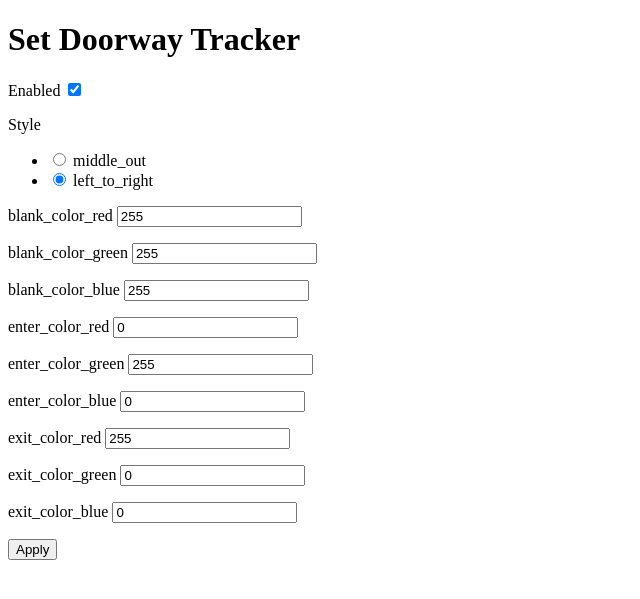
After one commit to RieCo432/sicrib, a Flask app: page /setdoorwaytracker in a window 1280 px wide. The commit adds this page. Shown: the top 599 px of the page, without its empty margins (0-640 px from the left). Run offline with Flask 2, Linux system fonts and the light colour scheme.

Commit message:
added doorway tracker config page

```diff
--- a/share/fx_config.json
+++ b/share/fx_config.json
@@ -1 +1 @@
-{"enabled": true, "effect": "hue_color_span_horizontal", "effect_params": {"start_index": 0, "starting_hue": 120.0, "ending_hue": 240.0, "speed": 10, "compress": 2}, "addons": [{"name": "doorway_tracker", "enabled": true, "style": "middle_out", "blank_color": [255, 255, 255], "enter_color": [0, 255, 0], "exit_color": [255, 0, 0]}]}
+{"enabled": true, "effect": "hue_color_span_horizontal", "effect_params": {"start_index": 0, "starting_hue": 120.0, "ending_hue": 240.0, "speed": 10, "compress": 2}, "addons": [{"name": "doorway_tracker", "enabled": true, "style": "left_to_right", "blank_color": [255, 255, 255], "enter_color": [0, 255, 0], "exit_color": [255, 0, 0]}]}
--- a/web-server/app.py
+++ b/web-server/app.py
@@ -1,7 +1,7 @@
 #! /usr/bin/python
 
 from flask import Flask, render_template, flash, redirect, url_for
-from forms import HueColorSpanForm
+from forms import HueColorSpanForm, DoorwayTrackerForm
 import json
 import os
 
@@ -20,12 +20,22 @@ fx_params = {"hue_color_span": {
 
 fx_config_path = os.path.join(os.path.dirname(os.path.abspath(__file__)), os.pardir, "share", "fx_config.json")
 
+
 def get_current_fx_data():
-    return json.load(open(fx_config_path, "r"))
+    while True:
+        try:
+            return json.load(open(fx_config_path, "r"))
+        except ValueError:
+            pass
 
 
 def set_current_fx_data(fx_config):
-    json.dump(fx_config, open(fx_config_path, "w"))
+    while True:
+        try:
+            json.dump(fx_config, open(fx_config_path, "w"))
+            break
+        except ValueError:
+            pass
 
 
 @app.route("/")
@@ -106,6 +116,63 @@ def set_christmas_animation():
     set_current_fx_data(fx_config)
     return redirect(url_for('index'))
 
+@app.route("/setdoorwaytracker", methods=["GET", "POST"])
+def set_doorway_tracker():
+    current_addons = []
+    form = DoorwayTrackerForm()
+    current_fx_config = get_current_fx_data()
+    current_doorway_config = {"name": "doorway_tracker",
+                              "enabled": True,
+                              "style": "middle_out",
+                              "blank_color": (0, 0, 0),
+                              "enter_color": (0, 255, 0),
+                              "exit_color": (255, 0, 0)}
+
+    for addon in current_fx_config["addons"]:
+        if addon["name"] != "doorway_tracker":
+            current_addons.append(addon)
+        else:
+            current_doorway_config = addon
+
+    if form.validate_on_submit():
+        flash("Doorway Tracker Config updated")
+        current_doorway_config["enabled"] = form.enabled.data
+        current_doorway_config["style"] = form.style.data
+        current_doorway_config["blank_color"] = (form.blank_color_red.data, form.blank_color_green.data,
+                                                 form.blank_color_blue.data)
+        current_doorway_config["enter_color"] = (form.enter_color_red.data, form.enter_color_green.data,
+                                                 form.enter_color_blue.data)
+        current_doorway_config["exit_color"] = (form.exit_color_red.data, form.exit_color_green.data,
+                                                form.exit_color_blue.data)
+
+        current_addons.append(current_doorway_config)
+        current_fx_config["addons"] = current_addons
+        set_current_fx_data(current_fx_config)
+
+        return redirect(url_for("index"))
+
+    else:
+        form.enabled.data = current_doorway_config["enabled"]
+        form.style.data = current_doorway_config["style"]
+
+        blank_color = current_doorway_config["blank_color"]
+        form.blank_color_red.data = blank_color[0]
+        form.blank_color_green.data = blank_color[1]
+        form.blank_color_blue.data = blank_color[2]
+
+        enter_color = current_doorway_config["enter_color"]
+        form.enter_color_red.data = enter_color[0]
+        form.enter_color_green.data = enter_color[1]
+        form.enter_color_blue.data = enter_color[2]
+
+        exit_color = current_doorway_config["exit_color"]
+        form.exit_color_red.data = exit_color[0]
+        form.exit_color_green.data = exit_color[1]
+        form.exit_color_blue.data = exit_color[2]
+
+        return render_template("doorway_tracker.html", form=form)
+
+
 
 if __name__ == "__main__":
     app.run(host="0.0.0.0", port=80, debug=True)
--- a/web-server/forms.py
+++ b/web-server/forms.py
@@ -1,5 +1,5 @@
 from flask_wtf import FlaskForm
-from wtforms import SubmitField, DecimalField, IntegerField
+from wtforms import SubmitField, DecimalField, IntegerField, BooleanField, RadioField, StringField
 #from wtforms.validators import DataRequired
 
 
@@ -10,3 +10,21 @@ class HueColorSpanForm(FlaskForm):
     speed = DecimalField("Speed") #, validators=[DataRequired()])
     compress = IntegerField("Compress") #, validators=[DataRequired()])
     submit = SubmitField("Apply")
+
+
+class DoorwayTrackerForm(FlaskForm):
+    enabled = BooleanField("Enabled")
+    style = RadioField("Style", choices=["middle_out", "left_to_right"])
+    blank_color_red = IntegerField("blank_color_red")
+    blank_color_green = IntegerField("blank_color_green")
+    blank_color_blue = IntegerField("blank_color_blue")
+
+    enter_color_red = IntegerField("enter_color_red")
+    enter_color_green = IntegerField("enter_color_green")
+    enter_color_blue = IntegerField("enter_color_blue")
+
+    exit_color_red = IntegerField("exit_color_red")
+    exit_color_green = IntegerField("exit_color_green")
+    exit_color_blue = IntegerField("exit_color_blue")
+
+    submit = SubmitField("Apply")
--- /dev/null
+++ b/web-server/templates/doorway_tracker.html
@@ -0,0 +1,85 @@
+{% extends "base.html" %}
+{% block content %}
+     <h1>Set Doorway Tracker</h1>
+     <form action="" method="post" novalidate>
+         {{ form.hidden_tag() }}
+         <p>
+             {{ form.enabled.label }}
+             {{ form.enabled() }}
+             {% for error in form.enabled.errors %}
+                 <span style="color: red;">[{{ error }}]</span>
+             {% endfor %}
+         </p>
+         <p>
+              {{ form.style.label }}
+              {{ form.style() }}
+              {% for error in form.style.errors %}
+                  <span style="color: red;">[{{ error }}]</span>
+              {% endfor %}
+         </p>
+         <p>
+              {{ form.blank_color_red.label }}
+              {{ form.blank_color_red() }}
+              {% for error in form.blank_color_red.errors %}
+                  <span style="color: red;">[{{ error }}]</span>
+              {% endfor %}
+         </p>
+         <p>
+              {{ form.blank_color_green.label }}
+              {{ form.blank_color_green() }}
+              {% for error in form.blank_color_green.errors %}
+                  <span style="color: red;">[{{ error }}]</span>
+              {% endfor %}
+         </p>
+         <p>
+              {{ form.blank_color_blue.label }}
+              {{ form.blank_color_blue() }}
+              {% for error in form.blank_color_blue.errors %}
+                  <span style="color: red;">[{{ error }}]</span>
+              {% endfor %}
+         </p>
+         <p>
+              {{ form.enter_color_red.label }}
+              {{ form.enter_color_red() }}
+              {% for error in form.enter_color_red.errors %}
+                  <span style="color: red;">[{{ error }}]</span>
+              {% endfor %}
+         </p>
+         <p>
+              {{ form.enter_color_green.label }}
+              {{ form.enter_color_green() }}
+              {% for error in form.enter_color_green.errors %}
+                  <span style="color: red;">[{{ error }}]</span>
+              {% endfor %}
+         </p>
+         <p>
+              {{ form.enter_color_blue.label }}
+              {{ form.enter_color_blue() }}
+              {% for error in form.enter_color_blue.errors %}
+                  <span style="color: red;">[{{ error }}]</span>
+              {% endfor %}
+         </p>
+         <p>
+              {{ form.exit_color_red.label }}
+              {{ form.exit_color_red() }}
+              {% for error in form.exit_color_red.errors %}
+                  <span style="color: red;">[{{ error }}]</span>
+              {% endfor %}
+         </p>
+         <p>
+              {{ form.exit_color_green.label }}
+              {{ form.exit_color_green() }}
+              {% for error in form.exit_color_green.errors %}
+                  <span style="color: red;">[{{ error }}]</span>
+              {% endfor %}
+         </p>
+         <p>
+              {{ form.exit_color_blue.label }}
+              {{ form.exit_color_blue() }}
+              {% for error in form.exit_color_blue.errors %}
+                  <span style="color: red;">[{{ error }}]</span>
+              {% endfor %}
+         </p>
+         <p>{{ form.submit() }}</p>
+     </form>
+{% endblock %}
--- a/web-server/templates/index.html
+++ b/web-server/templates/index.html
@@ -37,6 +37,7 @@
 
     <a href="/sethuecolorspanhorizontal">Set Hue Color Span Horizontal</a><br>
     <a href="/sethuecolorspanvertical">Set Hue Color Span Vertical</a><br>
-    <a href="/setchristmasanimation">Set Christmas Animation</a>
+    <a href="/setchristmasanimation">Set Christmas Animation</a><br>
+    <a href="/setdoorwaytracker">Set Doorway Tracker</a>
 
 {% endblock %}
```
